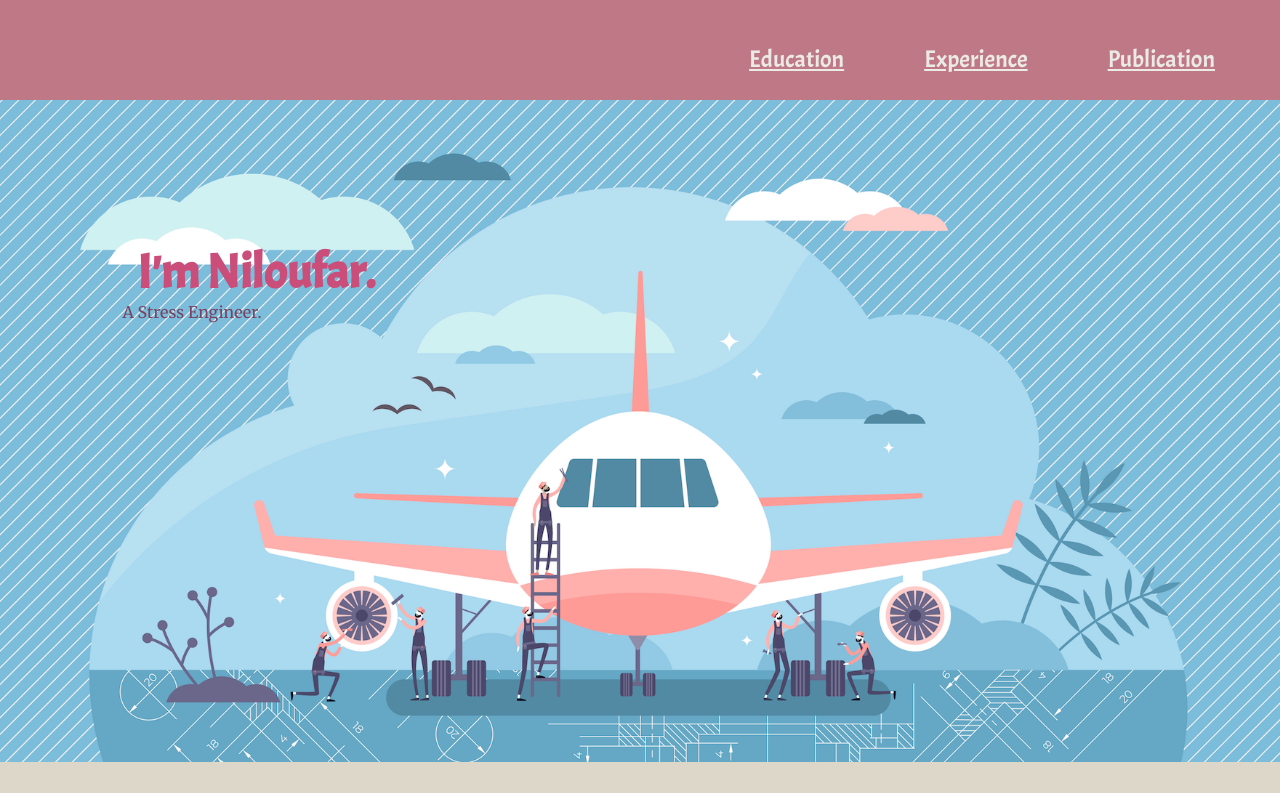
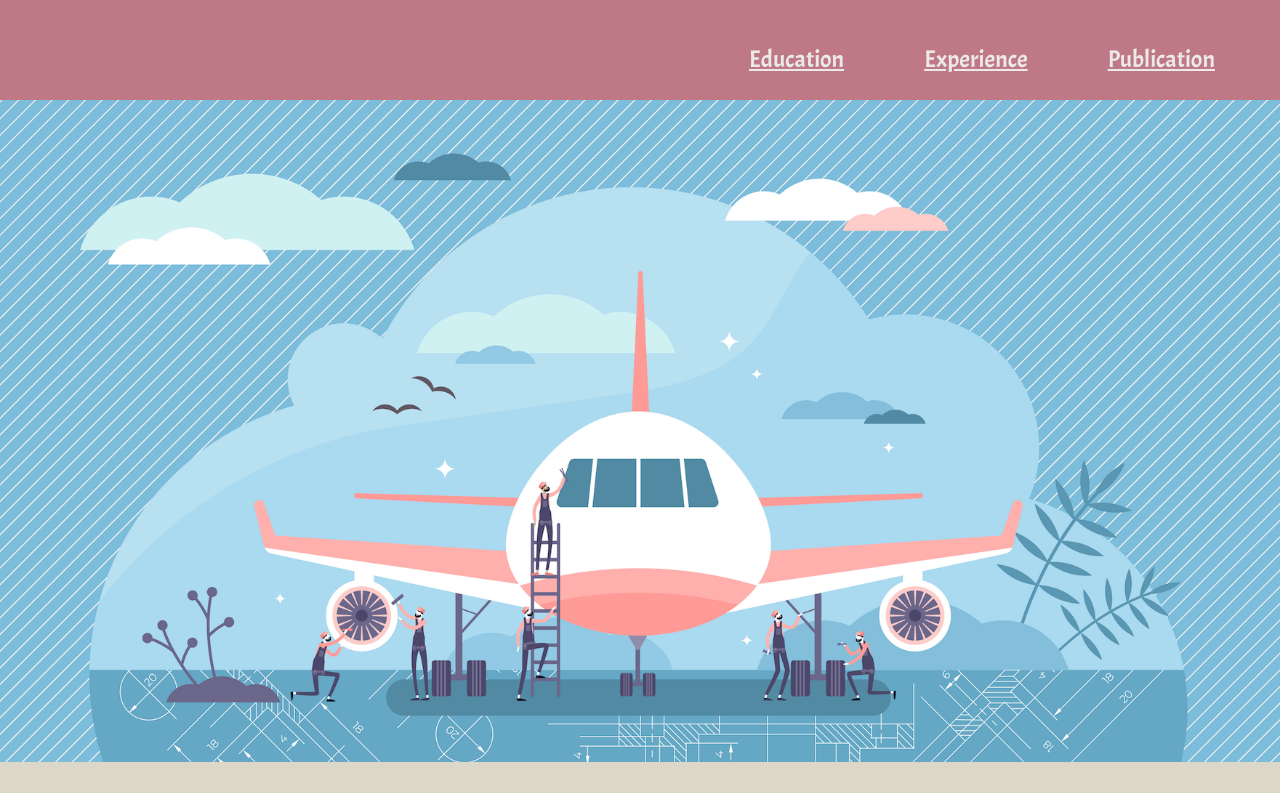
Before and after one commit to AmirJ880/Niloufar_Aria, a plain HTML site: page index.html in a window 1280 px wide. Shown: the top 793 px of the page. Drawn offline with Linux system fonts and the light colour scheme; a web font is replaced by a local one.

Commit message:
Update index.html

```diff
--- a/index.html
+++ b/index.html
@@ -17,8 +17,6 @@
     </div>
     <div class="top-container">
       <img class="top-img" src="images/aircraft.png" alt="gear">
-      <h1 class="name">I'm Niloufar.</h1>
-      <p class="intro">A Stress Engineer.</p>
     </div>
     <div class="middle-container">
       <div class="profile">
```
